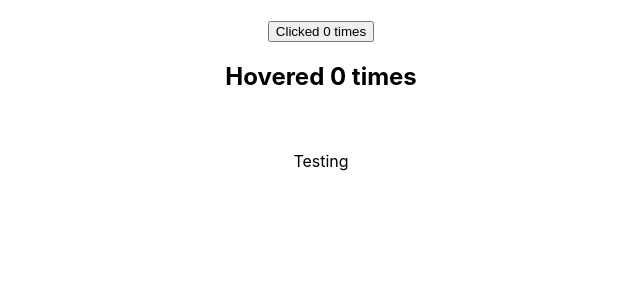
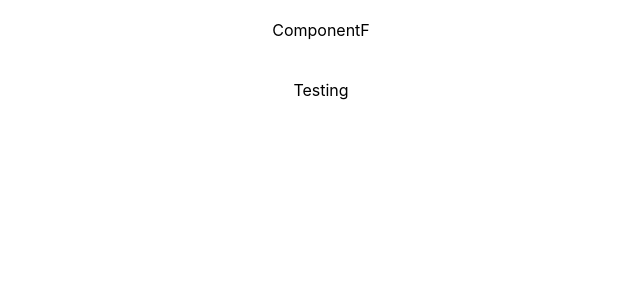
Before and after one commit to salinpaul94/React-baiscs, a React (Create React App) app: page / in a window 1280 px wide. Shown: the top 300 px of the page, without its empty margins (319-959 px from the left). Built offline with nearby package versions, Linux system fonts and the light colour scheme.

Commit message:
Contex setup

```diff
--- a/src/App.js
+++ b/src/App.js
@@ -1,14 +1,17 @@
 import './App.css';
-import ClickCounterTwo from './components/ClickCounterTwo';
 
-import Counter from './components/Counter';
-import HoverConterTwo from './components/HoverConterTwo';
+import ComponentC from './components/ComponentC';
+// import ClickCounterTwo from './components/ClickCounterTwo';
+// import Counter from './components/Counter';
+// import HoverConterTwo from './components/HoverConterTwo';
 function App() {
+
   return (
     <div className="App">
       <br />
 
-      <Counter render={ (count, incrementCount) => (
+      <ComponentC/>
+      {/* <Counter render={ (count, incrementCount) => (
           <ClickCounterTwo count={count} incrementCount={incrementCount}></ClickCounterTwo>
         )}
       />
@@ -16,7 +19,7 @@ function App() {
       <Counter render={ (count, incrementCount) => (
           <HoverConterTwo count={count} incrementCount={incrementCount}></HoverConterTwo>
         )}
-      />
+      /> */}
 
       <br /><br />
       <div>
--- /dev/null
+++ b/src/components/ComponentC.js
@@ -0,0 +1,12 @@
+import React, { Component } from 'react'
+import ComponentE from './ComponentE'
+
+class ComponentC extends Component {
+  render() {
+    return (
+      <div><ComponentE/></div>
+    )
+  }
+}
+
+export default ComponentC
--- /dev/null
+++ b/src/components/ComponentE.js
@@ -0,0 +1,12 @@
+import React, { Component } from 'react'
+import ComponentF from './ComponentF'
+
+class ComponentE extends Component {
+  render() {
+    return (
+      <div><ComponentF/></div>
+    )
+  }
+}
+
+export default ComponentE
--- /dev/null
+++ b/src/components/ComponentF.js
@@ -0,0 +1,11 @@
+import React, { Component } from 'react'
+
+class ComponentF extends Component {
+  render() {
+    return (
+      <div>ComponentF</div>
+    )
+  }
+}
+
+export default ComponentF
```
